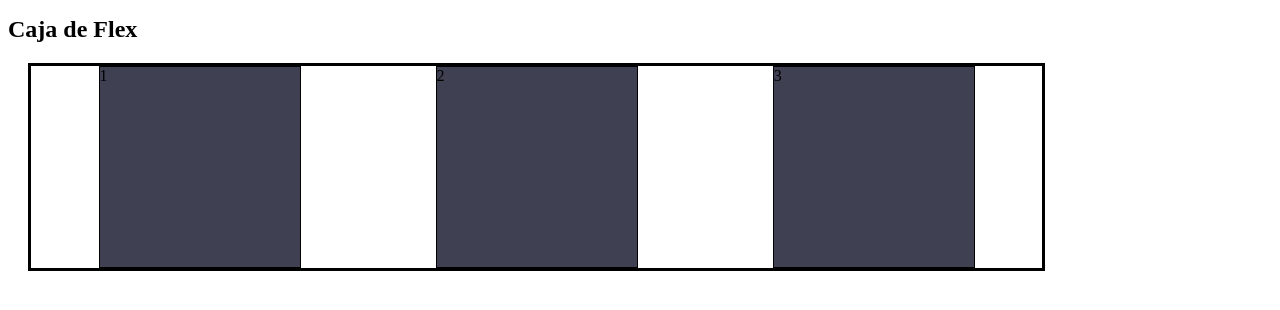
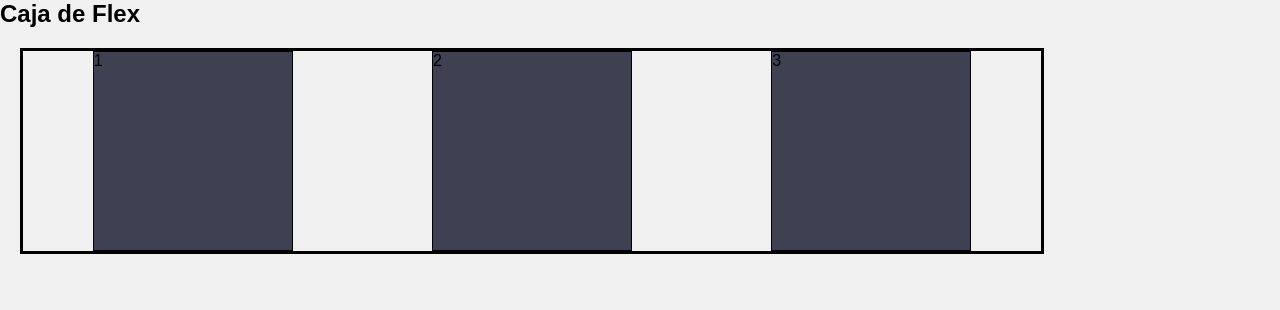
Before and after one commit to Dilan-Steve-Rebolledo-Vasquez/flex-3407186, a plain HTML site: page flex-basico/flex1.html in a window 1280 px wide. Drawn offline with Linux system fonts and the light colour scheme.

Commit message:
Flex-grow

```diff
--- a/flex-basico/style.css
+++ b/flex-basico/style.css
@@ -1,3 +1,15 @@
+*{
+    margin:0px;
+    padding: 0px;
+    box-sizing: border-box;
+}
+
+body{
+    font-family: Arial, Helvetica, sans-serif;
+    background-color: #f0f0f0;
+    color: black;
+}
+
 h1{
     font-size: 24px;
 }
--- /dev/null
+++ b/flex-grow/style.css
@@ -0,0 +1,41 @@
+*{
+    margin: 0;
+    padding: 0;
+}
+
+body{
+    font-family: Arial, Helvetica, sans-serif;
+    background-color: rgb(84, 92, 92);
+}
+
+.container{
+    display: flex;
+    width: 100%;
+    height: 50%;
+    border:black solid 5px;
+}
+
+.flex-item{
+    border: dashed black 1px;
+    width: 200px;
+    height: 200px;
+}
+
+.item1{
+    background-color: rgb(36, 36, 36);
+    flex-flow: 0.5;
+}
+
+.item2{
+    background-color: rgb(121, 121, 121);
+    flex-grow: 2.5;
+}
+
+.item3{
+    background-color: rgb(66, 66, 66);
+    flex-grow: 3;
+}
+.item4{
+    background-color: rgb(0, 0, 0);
+    flex-grow: 1;
+}
```
Also changed, not shown: flex-grow/index.html (added, +18 -0 lines).
